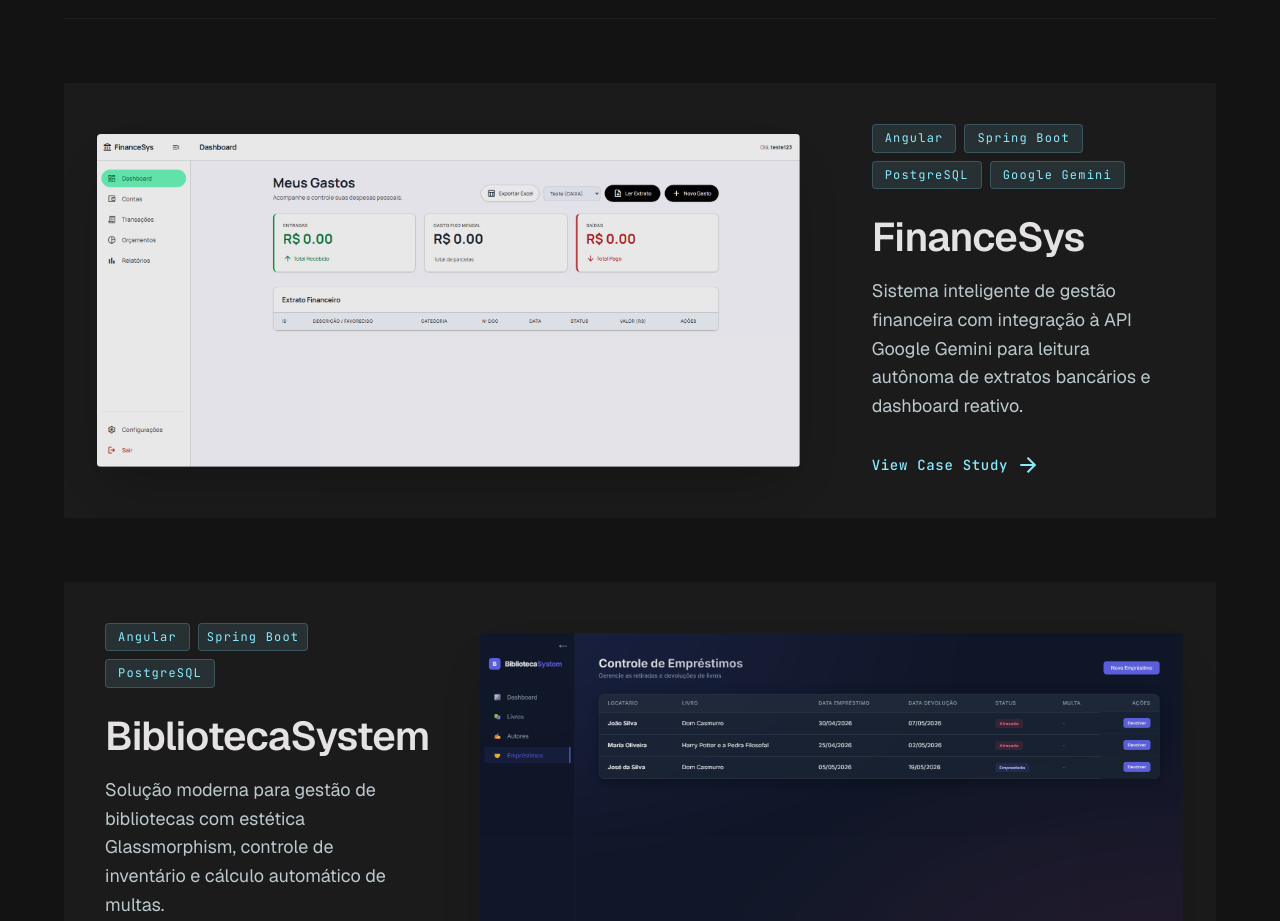
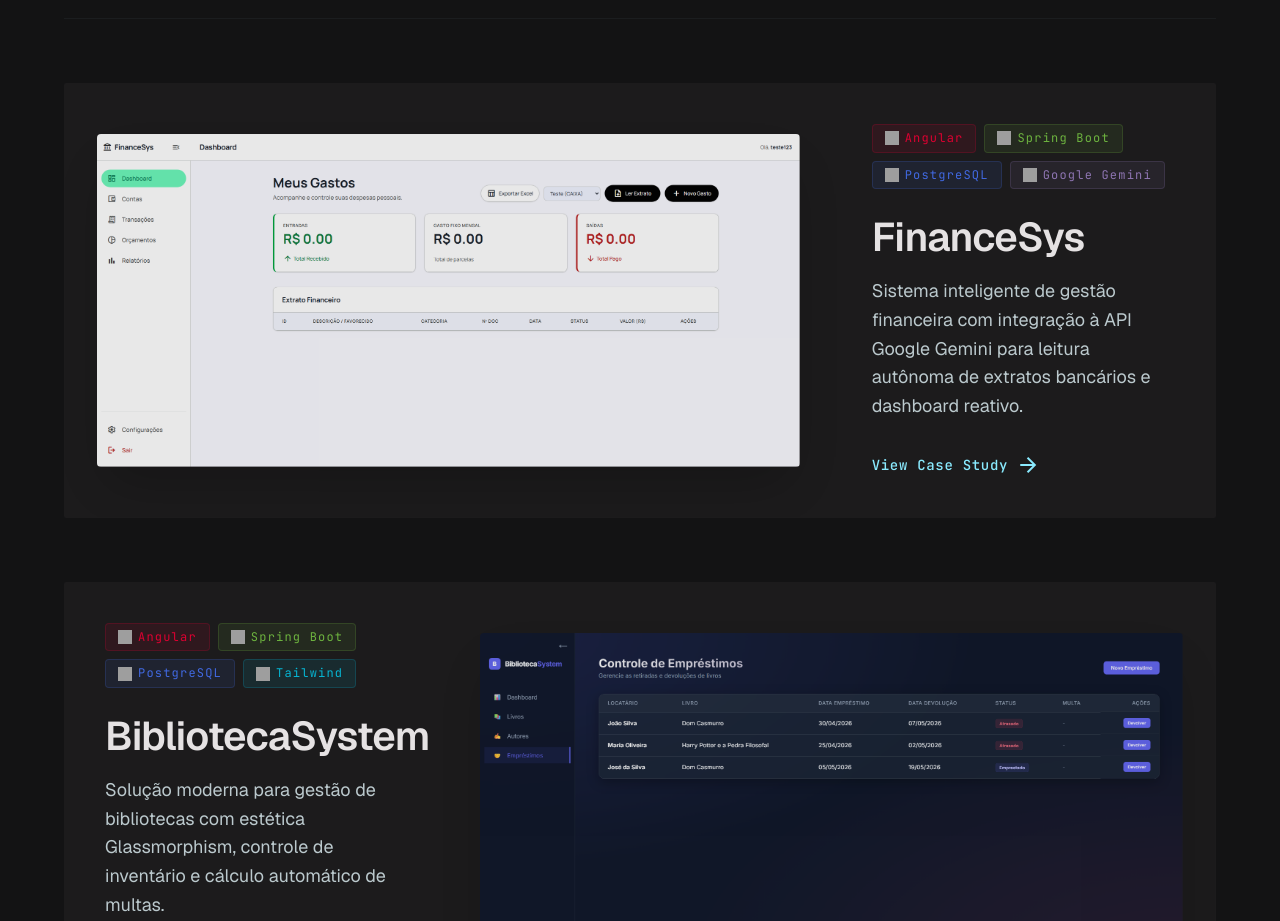
Before and after one commit to raf-henry/SitePortfolio, an Angular app: page / in a window 1280 px wide. Shown: the part 1021-1942 px from the top of the page. Built offline with nearby package versions, Linux system fonts and the light colour scheme; grey boxes are pictures that could not be loaded.

Commit message:
feat: adicionar badges de tecnologia com cores, ícones e animações

```diff
--- a/src/app/app.html
+++ b/src/app/app.html
@@ -63,16 +63,22 @@
                 </div>
                 <div class="lg:w-1/3 p-8 lg:p-10 flex flex-col justify-center">
                     <div class="flex gap-2 mb-6 flex-wrap">
-                        <span
-                            class="font-label-sm text-label-sm bg-primary/10 text-primary px-3 py-1.5 rounded-sm border border-primary/20">Angular</span>
-                        <span
-                            class="font-label-sm text-label-sm bg-primary/10 text-primary px-3 py-1.5 rounded-sm border border-primary/20">Spring
-                            Boot</span>
-                        <span
-                            class="font-label-sm text-label-sm bg-primary/10 text-primary px-3 py-1.5 rounded-sm border border-primary/20">PostgreSQL</span>
-                        <span
-                            class="font-label-sm text-label-sm bg-primary/10 text-primary px-3 py-1.5 rounded-sm border border-primary/20">Google
-                            Gemini</span>
+                        <span class="flex items-center gap-1.5 font-label-sm text-label-sm bg-[#dd0031]/10 text-[#dd0031] px-3 py-1.5 rounded-sm border border-[#dd0031]/20 hover:-translate-y-1 transition-all duration-300 cursor-default">
+                            <img src="https://cdn.simpleicons.org/angular/dd0031" class="w-3.5 h-3.5" alt="" />
+                            Angular
+                        </span>
+                        <span class="flex items-center gap-1.5 font-label-sm text-label-sm bg-[#6db33f]/10 text-[#6db33f] px-3 py-1.5 rounded-sm border border-[#6db33f]/20 hover:-translate-y-1 transition-all duration-300 cursor-default">
+                            <img src="https://cdn.simpleicons.org/springboot/6db33f" class="w-3.5 h-3.5" alt="" />
+                            Spring Boot
+                        </span>
+                        <span class="flex items-center gap-1.5 font-label-sm text-label-sm bg-[#4169E1]/10 text-[#4169E1] px-3 py-1.5 rounded-sm border border-[#4169E1]/20 hover:-translate-y-1 transition-all duration-300 cursor-default">
+                            <img src="https://cdn.simpleicons.org/postgresql/4169E1" class="w-3.5 h-3.5" alt="" />
+                            PostgreSQL
+                        </span>
+                        <span class="flex items-center gap-1.5 font-label-sm text-label-sm bg-[#8E75B2]/10 text-[#8E75B2] px-3 py-1.5 rounded-sm border border-[#8E75B2]/20 hover:-translate-y-1 transition-all duration-300 cursor-default">
+                            <img src="https://cdn.simpleicons.org/googlegemini/8E75B2" class="w-3.5 h-3.5" alt="" />
+                            Google Gemini
+                        </span>
                     </div>
                     <h3
                         class="font-headline-lg text-headline-lg mb-4 text-on-surface group-hover:text-primary transition-colors">
@@ -99,13 +105,22 @@
                 </div>
                 <div class="lg:w-1/3 p-8 lg:p-10 flex flex-col justify-center">
                     <div class="flex gap-2 mb-6 flex-wrap">
-                        <span
-                            class="font-label-sm text-label-sm bg-primary/10 text-primary px-3 py-1.5 rounded-sm border border-primary/20">Angular</span>
-                        <span
-                            class="font-label-sm text-label-sm bg-primary/10 text-primary px-2 py-1.5 rounded-sm border border-primary/20">Spring
-                            Boot</span>
-                        <span
-                            class="font-label-sm text-label-sm bg-primary/10 text-primary px-3 py-1.5 rounded-sm border border-primary/20">PostgreSQL</span>
+                        <span class="flex items-center gap-1.5 font-label-sm text-label-sm bg-[#dd0031]/10 text-[#dd0031] px-3 py-1.5 rounded-sm border border-[#dd0031]/20 hover:-translate-y-1 transition-all duration-300 cursor-default">
+                            <img src="https://cdn.simpleicons.org/angular/dd0031" class="w-3.5 h-3.5" alt="" />
+                            Angular
+                        </span>
+                        <span class="flex items-center gap-1.5 font-label-sm text-label-sm bg-[#6db33f]/10 text-[#6db33f] px-3 py-1.5 rounded-sm border border-[#6db33f]/20 hover:-translate-y-1 transition-all duration-300 cursor-default">
+                            <img src="https://cdn.simpleicons.org/springboot/6db33f" class="w-3.5 h-3.5" alt="" />
+                            Spring Boot
+                        </span>
+                        <span class="flex items-center gap-1.5 font-label-sm text-label-sm bg-[#4169E1]/10 text-[#4169E1] px-3 py-1.5 rounded-sm border border-[#4169E1]/20 hover:-translate-y-1 transition-all duration-300 cursor-default">
+                            <img src="https://cdn.simpleicons.org/postgresql/4169E1" class="w-3.5 h-3.5" alt="" />
+                            PostgreSQL
+                        </span>
+                        <span class="flex items-center gap-1.5 font-label-sm text-label-sm bg-[#06B6D4]/10 text-[#06B6D4] px-3 py-1.5 rounded-sm border border-[#06B6D4]/20 hover:-translate-y-1 transition-all duration-300 cursor-default">
+                            <img src="https://cdn.simpleicons.org/tailwindcss/06B6D4" class="w-3.5 h-3.5" alt="" />
+                            Tailwind
+                        </span>
                     </div>
                     <h3
                         class="font-headline-lg text-headline-lg mb-4 text-on-surface group-hover:text-primary transition-colors">
```
